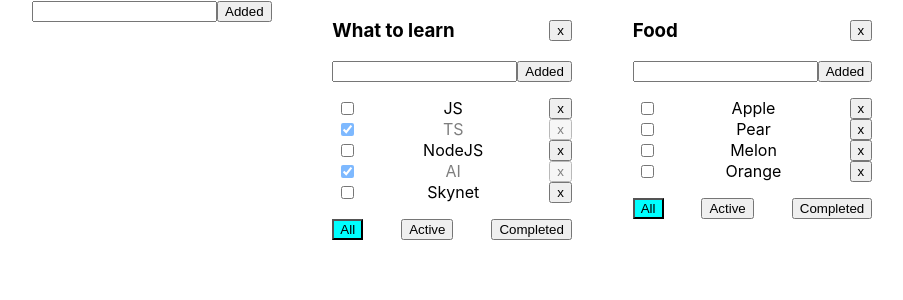
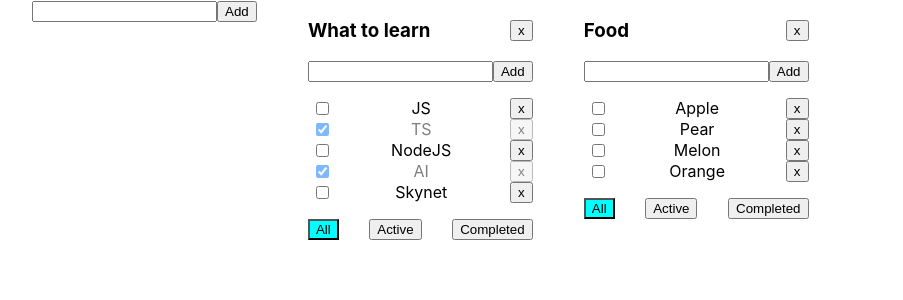
Before and after one commit to Metaloziz/it-incubator-todolist-ts-01, a React (Create React App) app: page / in a window 1280 px wide. Shown: the top 300 px of the page, without its empty margins (32-935 px from the left). Built offline with nearby package versions, Linux system fonts and the light colour scheme.

Commit message:
ToDo_6_did_but_don't_work_span

```diff
--- a/src/App.module.css
+++ b/src/App.module.css
@@ -20,6 +20,9 @@
 .main {
     margin-left: 5%;
     display: flex;
+    flex-wrap: wrap;
+    width: 80%;
+    height: auto;
     gap: 5%;
 }
 
--- a/src/App.tsx
+++ b/src/App.tsx
@@ -6,21 +6,16 @@ import s from './App.module.css'
 import {SupperInput} from "./components/SupperInput";
 
 export type filterPT = 'All' | 'Completed' | 'Active'
-
 export type tasksPT = {
     [key: string]: taskPT[]
 }
-
 export type taskPT = {
     id: string
     title: string
     isDone: boolean
 }
-
 export type buttonsPT = typeof buttons
-
-type statePT = toDolistPT[]
-
+export type statePT = toDolistPT[]
 export type toDolistPT = {
     id: string
     title: string
@@ -32,7 +27,7 @@ const buttons = {
     all: 'All',
     completed: 'Completed',
     active: 'Active',
-    added: 'Added',
+    added: 'Add',
     x: 'x'
 } as const
 
@@ -60,19 +55,17 @@ function App() {
             {id: v1(), title: 'Pear', isDone: false},
             {id: v1(), title: 'Melon', isDone: false},
             {id: v1(), title: 'Orange', isDone: false}
-        ],
-        ['asd']: [
-            {id: v1(), title: 'Apple', isDone: false}
         ]
     })
 
-
-    const removeTask = (taskID: string, listID: string) => {
-        setTasks({...tasks, [listID]: tasks[listID].filter(l => l.id !== taskID)})
-    }
     const addTask = (title: string, listID: string) => {
         let newTask = {id: v1(), title: title, isDone: false}
         setTasks({...tasks, [listID]: [newTask, ...tasks[listID]]})
+    }
+    const removeTask = (taskID: string, listID: string) => {
+        console.log(tasks[listID].find(l => l.id = taskID))
+        setTasks({...tasks, [listID]: tasks[listID].filter(l => l.id !== taskID)})
+        console.log(tasks[listID])
     }
     const changeTaskStatus = (taskID: string, listID: string) => {
         setTasks({...tasks, [listID]: tasks[listID].map(l => l.id === taskID ? {...l, isDone: !l.isDone} : l)})
@@ -80,14 +73,28 @@ function App() {
     const changeFilter = (filter: filterPT, listID: string) => {
         setState(state.map(l => l.id === listID ? {...l, filter: filter} : l))
     }
-
     const removeList = (listID: string) => {
         setState(state.filter(l => l.id !== listID))
     }
 
+    const addNewList = (title: string, listID: string) => {
+        let newList: toDolistPT = {id: listID, title: title, filter: 'All'}
+        setState([...state, newList])
+        setTasks({[listID]: [], ...tasks,})
+    }
+
+    const changeTitleList = (newTitle: string, listID: string) => {
+        setState(state.map(l => l.id === listID ? {...l, title: newTitle} : l))
+    }
+    const changeTitleTask = (newTitle: string, listID: string, taskID: string) => {
+
+        console.log('adf')
+        // setTasks({...tasks, [listID]: tasks[listID].map(l => l.id == taskID ? {...l, title: newTitle} : l)})
+    }
+
     return (
         <div className={s.main}>
-            <SupperInput listID={v1()} addItem={addTask} buttons={buttons}/>
+            <SupperInput listID={v1()} addItem={addNewList} buttons={buttons}/>
             {state.map(l => {
 
                 let copyTasks = tasks[l.id]
@@ -104,13 +111,16 @@ function App() {
                                   key={l.id}
                                   title={l.title}
                                   tasks={copyTasks}
+                                  addTask={addTask}
                                   removeTask={removeTask}
                                   removeList={removeList}
                                   filterTasks={changeFilter}
-                                  addTask={addTask}
+                                  filter={l.filter}
                                   changeTaskStatus={changeTaskStatus}
+                                  changeTitleList={changeTitleList}
+                                  changeTitleTask={changeTitleTask}
                                   buttons={buttons}
-                                  filter={l.filter}/>
+                    />
                 )
             })}
         </div>
--- a/src/components/SupperInput.tsx
+++ b/src/components/SupperInput.tsx
@@ -9,20 +9,16 @@ type SupperInputPT = {
 }
 
 
-export const SupperInput = ({addItem,listID,buttons}:SupperInputPT) => {
+export const SupperInput = ({addItem, listID, buttons}: SupperInputPT) => {
 
     const [error, setError] = useState<boolean>(false)
     const [newTaskTitle, setNewTaskTitle] = useState<string>('')
-
-
 
     const addTaskButtonCB = () => {
         if (newTaskTitle.trim()) {
             addItem(newTaskTitle, listID)
             setNewTaskTitle('')
         } else setError(true)
-
-
     }
     const addTaskEnterCB = (event: KeyboardEvent<HTMLInputElement>) => {
         switch (event.key) {
--- /dev/null
+++ b/src/components/SupperSpan.tsx
@@ -0,0 +1,32 @@
+import s from "../App.module.css";
+import React, {ChangeEvent, useState} from "react";
+import {buttonsPT} from "../App";
+
+type SupperSpanPT = {
+    id: string
+    title: string
+    changeTitle: (id: string, title: string) => void
+}
+
+export const SupperSpan = ({title, changeTitle, id}: SupperSpanPT) => {
+
+    const [input, setInput] = useState<boolean>(false)
+    const [localTitle, setTitle] = useState<string>(title)
+
+    const changeInput = () => {
+        setInput(true)
+    }
+    const changeText = (e: ChangeEvent<HTMLInputElement>) => {
+        setTitle(e.currentTarget.value)
+    }
+    const sendTExt = () => {
+        changeTitle(id, localTitle)
+        setInput(false)
+    }
+
+    return (
+        input
+            ? <input autoFocus value={localTitle} onChange={changeText} onBlur={sendTExt}/>
+            : <span onDoubleClick={changeInput}>{localTitle}</span>
+    )
+}
--- a/src/components/ToDoList.tsx
+++ b/src/components/ToDoList.tsx
@@ -3,6 +3,7 @@ import React, {MouseEvent} from 'react';
 import {buttonsPT, filterPT, taskPT} from "../App";
 import s from '../App.module.css'
 import {SupperInput} from "./SupperInput";
+import {SupperSpan} from "./SupperSpan";
 
 type ToDoListPT = {
     listID: string
@@ -13,8 +14,10 @@ type ToDoListPT = {
     removeList: (listID: string) => void
     filterTasks: (filter: filterPT, toDoListID: string) => void
     addTask: (title: string, listID: string) => void
-    changeTaskStatus: (taskID: string, listID: string) => void
+    changeTaskStatus: (listID: string, taskID: string) => void
     buttons: buttonsPT
+    changeTitleList: (newTitle: string, listID: string) => void
+    changeTitleTask: (newTitle: string, listID: string, taskID: string) => void
 }
 
 
@@ -23,32 +26,36 @@ export const ToDoList = ({
                              filterTasks, tasks,
                              changeTaskStatus, title,
                              removeTask, addTask,
-                             filter, removeList
+                             filter, removeList, changeTitleList, changeTitleTask
                          }: ToDoListPT) => {
 
     let all = buttons.all
     let active = buttons.active
     let completed = buttons.completed
 
-
     const changeTaskStatusCB = (taskID: MouseEvent<HTMLInputElement>) => {
         changeTaskStatus(taskID.currentTarget.id, listID)
     }
-
     const removeListCB = () => removeList(listID)
 
     const filterAll = () => filterTasks(all, listID)
     const filterActive = () => filterTasks(active, listID)
     const filterCompleted = () => filterTasks(completed, listID)
 
+    const changeTitleListCB = (newTitle: string) => {
+        changeTitleList(newTitle, listID)
+    }
+    const changeTitleTaskCB = (taskID:string, newTitle: string) => {
+        changeTitleTask(newTitle, listID, taskID)
+    }
 
     return (<div className={s.App}>
             <div>
+
                 <div className={s.title}>
-                    <h3>{title}</h3>
+                    <h3><SupperSpan id={listID} title={title} changeTitle={changeTitleListCB}/></h3>
                     <button onClick={removeListCB}>{buttons.x}</button>
                 </div>
-
                 <SupperInput listID={listID} addItem={addTask} buttons={buttons}/>
                 <ul>
                     {tasks.map((t, index) => {
@@ -57,7 +64,8 @@ export const ToDoList = ({
 
                             return <li key={index} className={t.isDone ? s.isDone : ''}>
                                 <input id={t.id} type="checkbox" checked={t.isDone} readOnly onClick={changeTaskStatusCB}/>
-                                <span>{t.title}</span>
+                                {/*<span>{t.title}</span>*/}
+                                <SupperSpan id={t.id} title={t.title} changeTitle={changeTitleTaskCB}/>
                                 <button onClick={removeTaskCB}>{buttons.x}</button>
                             </li>
                         }
```
